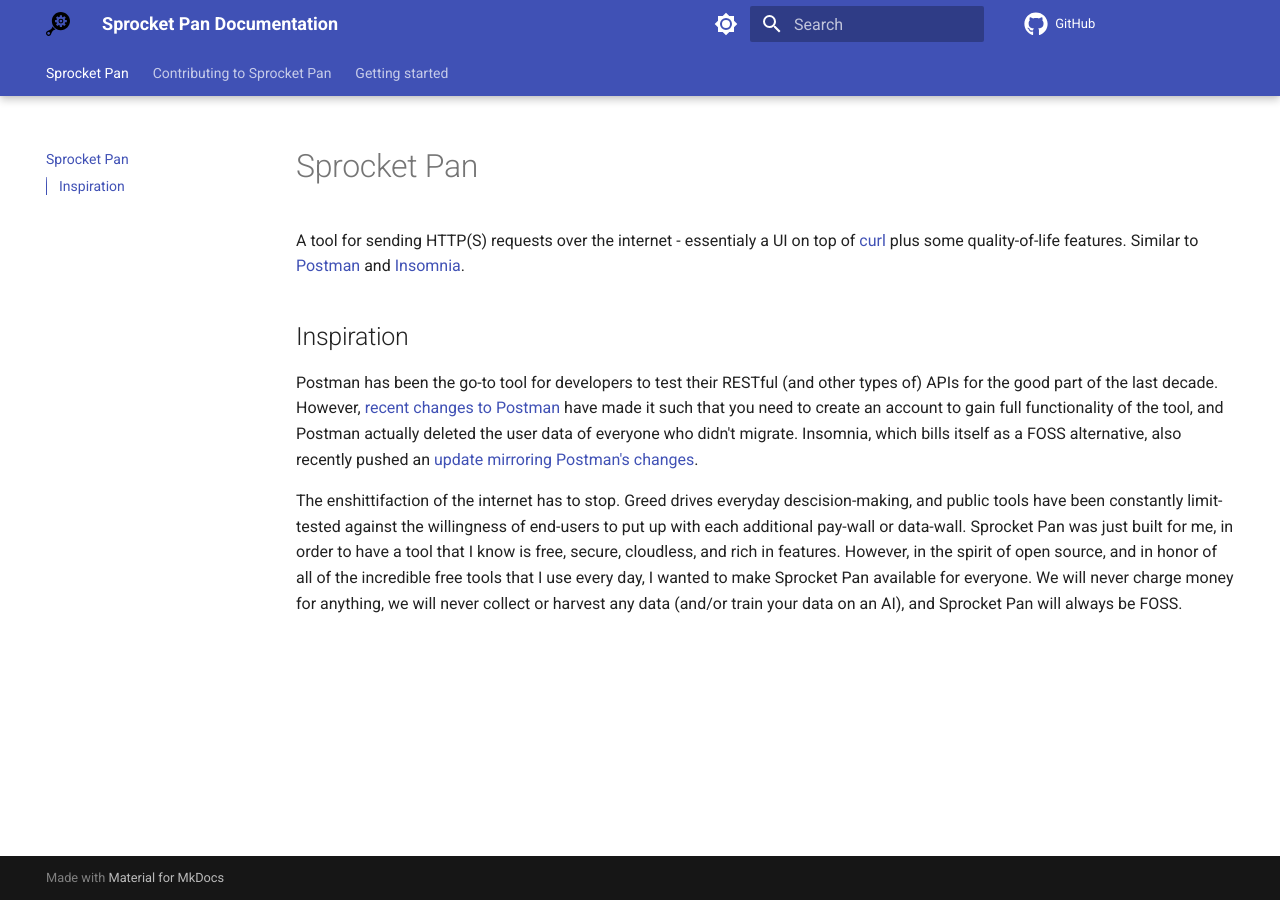
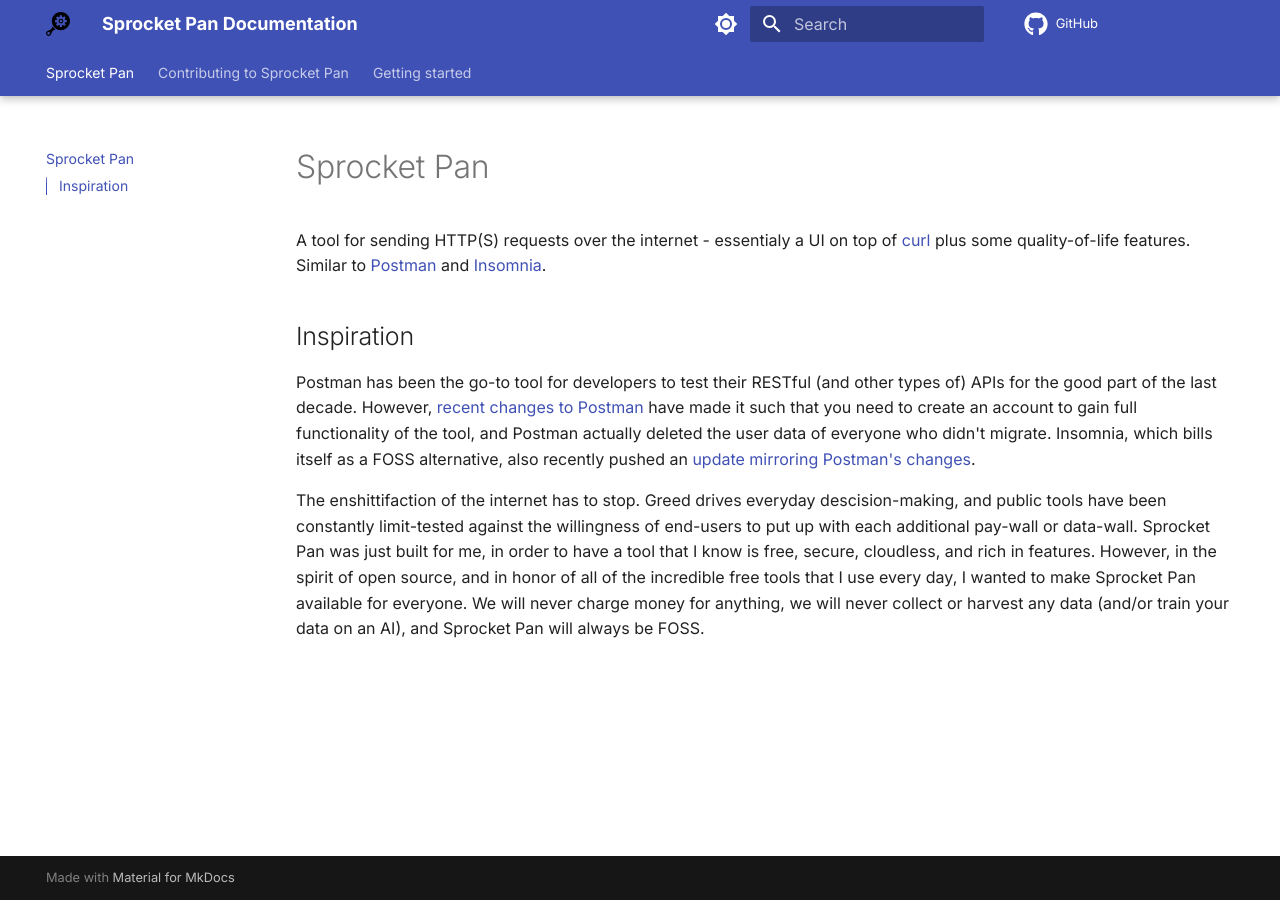
Before and after one commit to itaifish/sprocket-docs, an MkDocs documentation site: the page built from docs/index.md, in a window 1280 px wide. Built offline with MkDocs 1.6.1 and Material for MkDocs 9.7.7, drawn with Linux system fonts in a browser that asks for light colours; comment, search, counter and statistics services are not loaded; the version menu is left out.

Commit message:
better font

```diff
--- a/mkdocs.yml
+++ b/mkdocs.yml
@@ -3,6 +3,8 @@
 repo_url: https://github.com/itaifish/Sprocket-Pan
 theme:
     name: material
+    font:
+        text: inter
     palette:
         # Palette toggle for light mode
         - media: "(prefers-color-scheme: light)"
```
